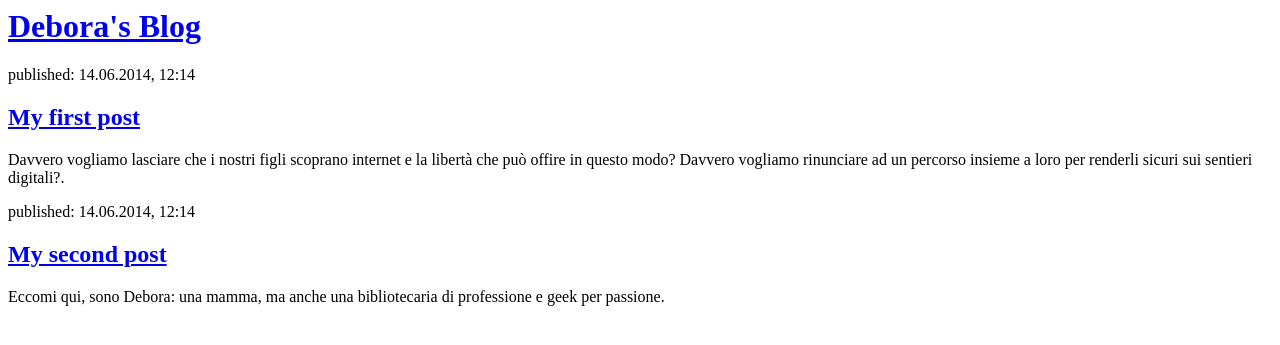
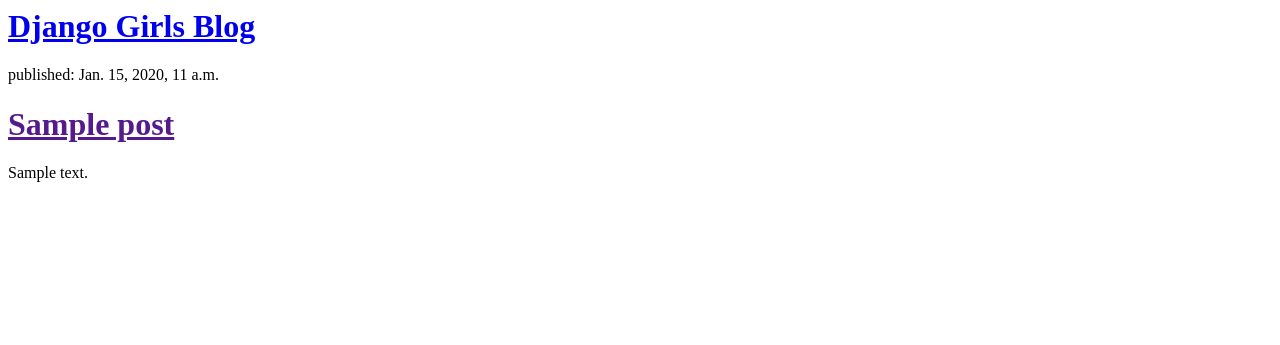
Before and after one commit to deboynk/my-first-blog, a Django app: template blog/templates/blog/post_list.html in a window 1280 px wide. Shown: the top 345 px of the page. Run offline with Django 3.2, Linux system fonts and the light colour scheme; the template is opened without the code that fills it: values that come from a table or form of the project are taken from there, others are empty; tables that the repository leaves empty hold one stand-in row (values such as "Sample post").

Commit message:
Dynamic templstes

```diff
--- a/blog/templates/blog/post_list.html
+++ b/blog/templates/blog/post_list.html
@@ -3,20 +3,15 @@
         <title>Debora's blog</title>
     </head>
     <body>
+         <div>
+        <h1><a href="/">Django Girls Blog</a></h1>
+    </div>
+
+    {% for post in posts %}
         <div>
-            <h1><a href="https://limonebasilico.wordpress.com">Debora's Blog</a></h1>
+            <p>published: {{ post.published_date }}</p>
+            <h1><a href="">{{ post.title }}</a></h1>
+            <p>{{ post.text|linebreaks }}</p>
         </div>
-
-        <div>
-            <p>published: 14.06.2014, 12:14</p>
-            <h2><a href="https://limonebasilico.wordpress.com/2015/11/30/natalebambini-e-tecnologia/">My first post</a></h2>
-            <p>Davvero vogliamo lasciare che i nostri figli scoprano internet e la libertà che può offire in questo modo? Davvero vogliamo rinunciare ad un percorso insieme a loro per renderli sicuri sui sentieri digitali?.</p>
-        </div>
-
-        <div>
-            <p>published: 14.06.2014, 12:14</p>
-            <h2><a href="https://limonebasilico.wordpress.com/category/su-di-me/">My second post</a></h2>
-            <p>Eccomi qui, sono Debora: una mamma, ma anche una bibliotecaria di professione e geek per passione.</p>
-        </div>
+    {% endfor %}
     </body>
-</html>
--- a/blog/views.py
+++ b/blog/views.py
@@ -1,5 +1,8 @@
 from django.shortcuts import render
+from django.utils import timezone
+from .models import Post
 
 # Create your views here.
 def post_list(request):
-    return render(request, 'blog/post_list.html', {})
+    posts = Post.objects.filter(published_date__lte=timezone.now()).order_by('published_date')
+    return render(request, 'blog/post_list.html', {'posts' : posts})
```
